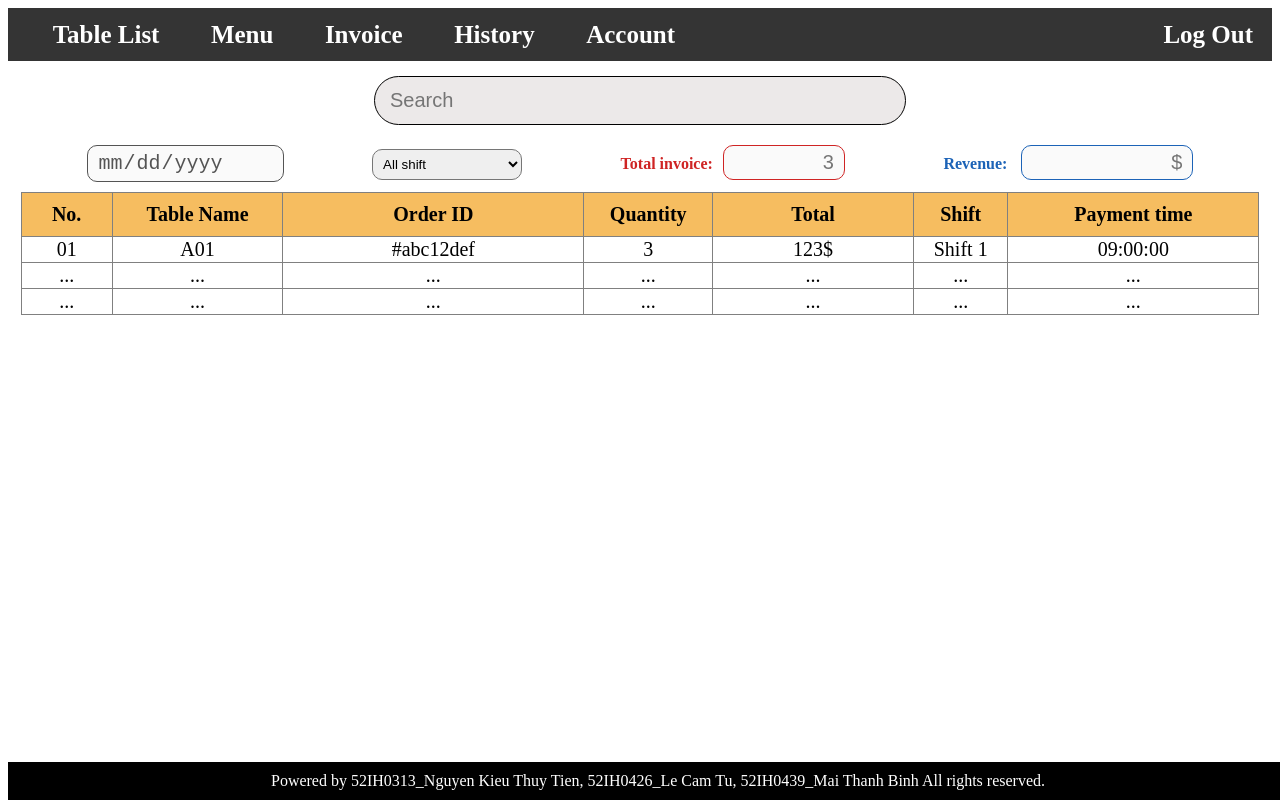
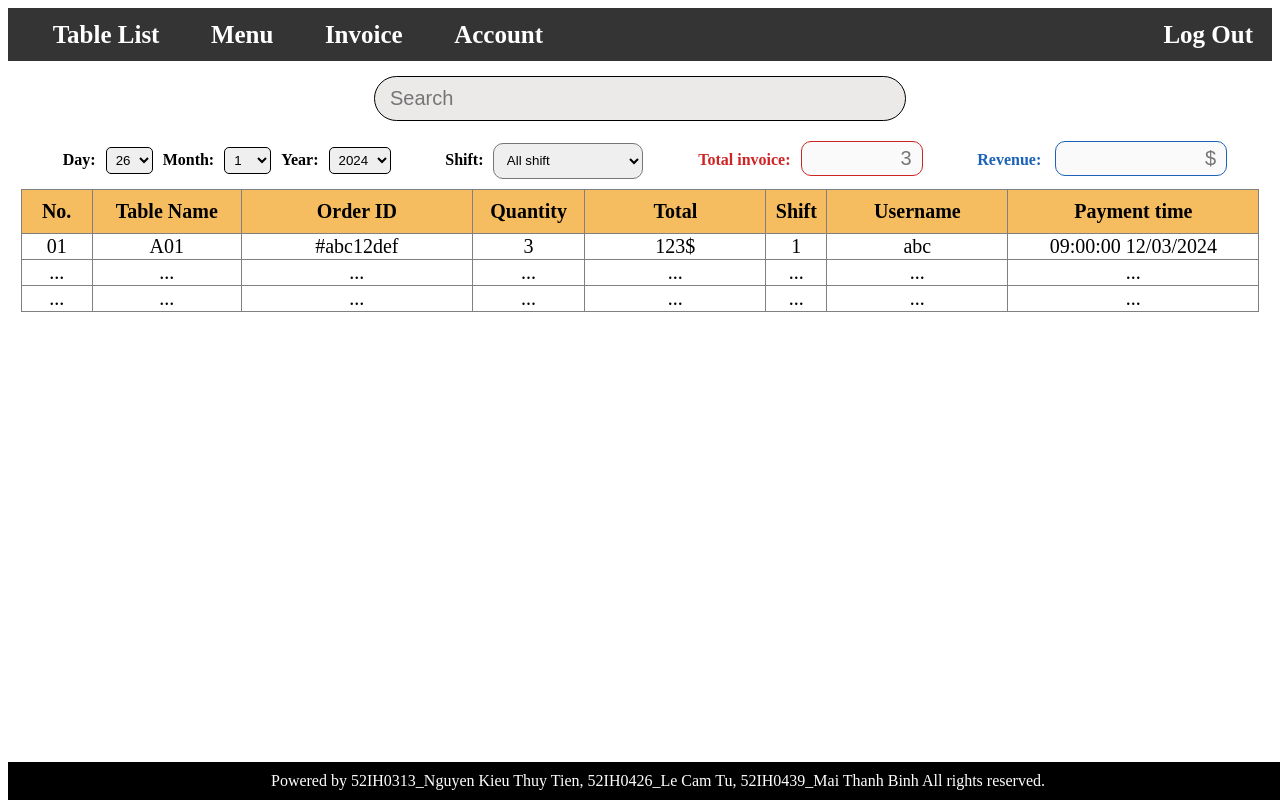
Before and after one commit to kynm0211/soa-midterm, a React (Create React App) app: page /invoice in a window 1280 px wide. Built offline with nearby package versions, Linux system fonts and the light colour scheme.

Commit message:
FE - Optimizing UI

```diff
--- a/src/components/Account/Account.css
+++ b/src/components/Account/Account.css
@@ -6,7 +6,7 @@
 
 .accountSearch-box{
     border-radius: 35px;
-    padding: 12px 15px;
+    padding: 10px 15px;
     margin: 15px 0 5px 0;
     width: 500px;
     background-color: rgb(236, 233, 233);
@@ -35,7 +35,7 @@
     cursor: pointer;
 }
 
-.table{
+.acc-table{
     width: 100%;
     display: flex;
     justify-content: center;
@@ -47,27 +47,27 @@
     border-collapse: collapse;
 }
 
-th, td{
+.account-table th, .account-table td{
     border-collapse: collapse;
     border-top: 1px solid gray;
     text-align: center;
 }
 
-th{
+.account-table th{
     background-color: #f6bd60;
     padding: 10px 0;
     font-size: 20px;
 }
 
-td{
+.account-table td{
     font-size: 20px;
 }
 
-tr:hover{
+.account-table tr:hover{
     background-color: rgb(243, 233, 233);
 }
 
-span{
+.account-table span{
     margin: 0 5px;
     cursor: pointer;
 }
@@ -80,7 +80,7 @@ span{
     font-size: 30px;
 }
 
-.number-order-col{
+.account-table.number-order-col{
     width: 70px;
 }
 
@@ -118,10 +118,6 @@ span{
     color: #1d3557;
   }
 
-  .popup-content{
-
-  }
-
   .popup-content input{
     width: 96%;
     padding: 2%;
@@ -155,13 +151,13 @@ span{
     margin: 10px 0 0 0;
   }
 
-  button{
+  /* .popup-btn button{
     margin: 0 0 0 10px;
     color: white;
     border: none;
     border-radius: 5px;
     padding: 5px 10px;
-  }
+  } */
 
   .cancel-btn{
     background-color: #908f8f;
--- a/src/components/Invoice/Invoice.css
+++ b/src/components/Invoice/Invoice.css
@@ -2,18 +2,18 @@
     position: relative;
     display: flex;
     justify-content: center;
-  }
+}
 
 .invoiceSearch-box{
     border-radius: 35px;
-    padding: 12px 15px;
+    padding: 10px 15px;
     margin: 15px 0 5px 0;
     width: 500px;
     background-color: rgb(236, 233, 233);
     border: 1px solid;
 }
 
-.table{
+.table-of-invoices{
     width: 100%;
     display: flex;
     justify-content: center;
@@ -25,36 +25,40 @@
     border-collapse: collapse;
 }
 
-th, td{
+.invoice-table th, .invoice-table td{
     border-collapse: collapse;
     border: 1.5px solid gray;
     text-align: center;
 }
 
-th{
+.invoice-table th{
     background-color: #f6bd60;
     padding: 10px 0;
     font-size: 20px;
 }
 
-td{
+.invoice-table td{
     font-size: 20px;
 }
 
-tr:hover{
+.invoice-table tr:hover{
     background-color: rgb(243, 233, 233);
 }
 
 .number-order-col{
-    width: 90px;
+    width: 70px;
 }
 
 .OrID{
-    width: 300px;
+    width: 230px;
+}
+
+.username{
+    width: 180px;
 }
 
 .total{
-    width: 200px;
+    width: 180px;
 }
 
 .payment-time{
@@ -83,7 +87,7 @@ tr:hover{
     color: #CF2424;
 }
 
-label{
+.invoice-info-item label{
     margin: 0 10px;
     font-weight: 700;
 }
@@ -95,14 +99,14 @@ label{
     text-align: left;
 }
 
-input{
+.invoice-info-item input{
     padding: 5px 10px;
     border-radius: 10px;
     border: 1px solid;
 }
 
 .invoice-info-item{
-    margin: 0 20px;
+    margin: 0 10px;
 }
 
 .revenue-label{
@@ -112,3 +116,10 @@ input{
 .total-invoice-label{
     color: #CF2424;
 }
+
+.invoice-date{
+    padding: 4px 5px;
+    border: 1px solid;
+    border-radius: 5px;
+    /* margin: 0 10px; */
+}
--- a/src/components/Invoice/Invoice.jsx
+++ b/src/components/Invoice/Invoice.jsx
@@ -2,21 +2,43 @@ import React from "react";
 import "./Invoice.css";
 
 export default function Invoice(){
+    const currentDay = new Date().getDate();
+    const currentMonth = new Date().getMonth();
+    const currentYear = new Date().getFullYear();
+    const days = ['All', ...Array.from({length: 31}, (_,i) => i + 1)];
+    const months = ['All', ...Array.from({length: 12}, (_,i) => i + 1)];
+    const years = [2022, 2023, 2024];
+
     return(
-        <div>
+        <div className="invoice-container">
             <div className="invoice-search">
                 <input className="invoiceSearch-box" type="text" placeholder="Search"></input>
             </div>
             <div className="invoice-info">
                 <div className="invoice-info-item">
-                    <input type="date" name="day-of-invoice" id="day-of-invoice" disabled />
+                    {/* <input type="date" name="day-of-invoice" id="day-of-invoice" disabled /> */}
+                    <label htmlFor="invoice-day">Day:</label>
+                    <select name="invoice-day" id="invoice-day" defaultValue={currentDay} className="invoice-date">
+                        {days.map((day) => <option value={day}>{day}</option>)}
+                    </select>
+
+                    <label htmlFor="invoice-month">Month:</label>
+                    <select name="invoice-month" id="invoice-month" defaultValue={currentMonth} className="invoice-date">
+                        {months.map((month) => <option value={month}>{month}</option>)}
+                    </select>
+
+                    <label htmlFor="invoice-year">Year:</label>
+                    <select name="invoice-year" id="invoice-year" defaultValue={currentYear} className="invoice-date">
+                        {years.map((year) => <option value={year}>{year}</option>)}
+                    </select>
                 </div>
 
                 <div className="invoice-info-item">
-                    <select name="shift" id="shift" className="shift">
-                        <option value="All">All shift</option>
+                    <label htmlFor="shift">Shift:</label>
+                    <select name="shift" id="shift" defaultValue="all" className="shift">
+                        <option value="all">All shift</option>
                         <option value="shift-1">Shift 1</option>
-                        <option value="shift-2">Shift 2</option>
+                       <option value="shift-2">Shift 2</option>
                         <option value="shift-3">Shift 3</option>
                     </select>
                 </div>
@@ -33,7 +55,7 @@ export default function Invoice(){
 
             </div>
 
-            <div className="table">
+            <div className="table-of-invoices">
                 <table className="invoice-table">
                     <thead>
                         <tr>
@@ -43,6 +65,7 @@ export default function Invoice(){
                             <th>Quantity</th>
                             <th className="total">Total</th>
                             <th>Shift</th>
+                            <th className="username">Username</th>
                             <th className="payment-time">Payment time</th>
                         </tr>
                     </thead>
@@ -53,10 +76,12 @@ export default function Invoice(){
                             <td>#abc12def</td>
                             <td>3</td>
                             <td>123$</td>
-                            <td>Shift 1</td>
-                            <td>09:00:00</td>
+                            <td>1</td>
+                            <td>abc</td>
+                            <td>09:00:00 12/03/2024</td>
                         </tr>
                         <tr>
+                            <td>...</td>
                             <td>...</td>
                             <td>...</td>
                             <td>...</td>
@@ -73,10 +98,14 @@ export default function Invoice(){
                             <td>...</td>
                             <td>...</td>
                             <td>...</td>
+                            <td>...</td>
                         </tr>
                     </tbody>
                 </table>
             </div>
+
+
+
         </div>
     )
 }
--- a/src/components/Login/LoginForm.css
+++ b/src/components/Login/LoginForm.css
@@ -57,11 +57,11 @@
 .login-box input {
   width: 68%;
   margin-bottom: 6%;
-  padding: 2%;
+  padding: 3%;
   border: none;
   border-radius: 10px;
   /* Change the font size */
-  font-size: 1.2em;
+  font-size: 1em;
 }
 .btnLogin{
   display: flex;
@@ -84,3 +84,7 @@
   background-color: #0056b3;
 
 }
+
+.user, .pwd{
+  margin: 0 0 0 7px;
+}
--- a/src/components/Navbar/navbar-manager.jsx
+++ b/src/components/Navbar/navbar-manager.jsx
@@ -1,18 +1,18 @@
 import React from "react";
 import "./navbar.css";
+import { Link } from "react-router-dom";
 
 export default function navbarManager(){
     return (
         <div className='navbar-container'>
             <div className='navbar-list'>
-                <div className='navbar-item'>Table List</div>
-                <div className='navbar-item'>Menu</div>
-                <div className='navbar-item'>Invoice</div>
-                <div className='navbar-item'>History</div>
-                <div className='navbar-item'>Account</div>
+                <Link to="/table" className='navbar-item'>Table List</Link>
+                <Link to="/menu" className='navbar-item'>Menu</Link>
+                <Link to="/invoice" className='navbar-item'>Invoice</Link>
+                <Link to="/account" className='navbar-item'>Account</Link>
             </div>
             <div className='navbar-logout'>
-                <div>Log Out</div>
+                <Link to="/" className='logout-item'>Log Out</Link>
             </div>
         </div>
         )
--- a/src/components/Navbar/navbar-waiter.jsx
+++ b/src/components/Navbar/navbar-waiter.jsx
@@ -9,7 +9,7 @@ export default function navbar() {
                 <Link to="/table" className='navbar-item'>Table List</Link>
                 <Link to="/menu" className='navbar-item'>Menu</Link>
                 <Link to="/order" className='navbar-item'>Order</Link>
-                <Link to="/history" className='navbar-item'>History</Link>
+                {/* <Link to="/history" className='navbar-item'>History</Link> */}
             </div>
             <div className='navbar-logout'>
                 <Link to="/" className='logout-item'>Log Out</Link>
--- a/src/components/Navbar/navbar.css
+++ b/src/components/Navbar/navbar.css
@@ -23,3 +23,7 @@
     text-decoration: none;
     border: none;
 }
+
+.navbar-item:hover{
+    background-color: #5c5a5a;
+}
--- a/src/components/TableList/TableList.css
+++ b/src/components/TableList/TableList.css
@@ -1,4 +1,4 @@
-.Table{
+.TableList .Table{
     border: none;
     padding: 0 5%;
     margin: 2% 2%;
@@ -9,7 +9,7 @@
     flex-basis: calc(33.3333% - 210px);
 }
 
-.TableList{
+.tableList-container .TableList{
     display: flex;
     flex-wrap: wrap;
     width: 100%;
@@ -17,7 +17,7 @@
     justify-content: center;
 }
 
-.ListTab{
+.tableList-container .ListTab{
     width: 100%;
     display: flex;
     justify-content: center;
@@ -25,12 +25,12 @@
 
 .TabItem{
     border: 1px solid black;
-    padding: 1.5% 1%;
+    padding: 15px 1%;
     width: 100%;
     text-align: center;
     background-color: #758AC1;
     color: white;
-    font-size: 23px;
+    font-size: 30px;
     font-weight: 500;
 }
 .TabItem:nth-child(1){
@@ -39,17 +39,17 @@
 
 .tableNumber{
     font-weight: 700;
-    font-size: 30px;
+    font-size: 45px;
     color: black;
-    margin: 15px 0 30px 0;
+    margin: 10px 0 20px 0;
     text-align: center;
 }
 
 .tableStatus{
     color: white;
-    margin: 30% 0;
+    margin: 20% 0;
     text-align: center;
-    font-size: 30px;
+    font-size: 36px;
     font-weight: 500;
 }
 
--- a/src/components/TableList/TableList.jsx
+++ b/src/components/TableList/TableList.jsx
@@ -3,7 +3,7 @@ import './TableList.css'
 
 export default function TableList() {
     return (
-        <div>
+        <div className="tableList-container">
             <div className="ListTab">
                 <div className="TabItem">
                     All Table
```
Also changed, not shown: src/components/Account/Account.jsx (+4 -4 lines), src/components/Navbar/navbar-chef.jsx (+18 -0 lines).
